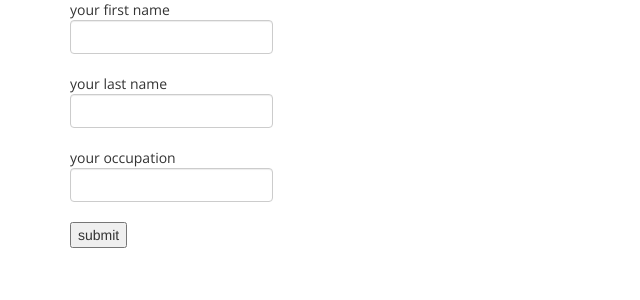
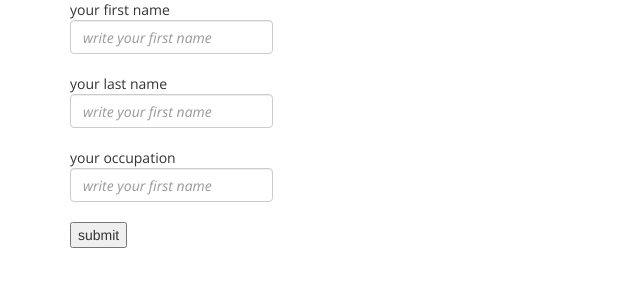
Before and after one commit to anam5233/backend-projects, a PHP site: page / in a window 1280 px wide. Shown: the part 63-363 px from the top of the page, without its empty margins (0-640 px from the left). Run offline with PHP 8.4, Linux system fonts and the light colour scheme.

Commit message:
form with required

```diff
--- a/project_1/index.php
+++ b/project_1/index.php
@@ -29,19 +29,19 @@ include "mydb_connection.php";
 			<form action="<?php echo $_SERVER['PHP_SELF'] ?>" method="post">
 				<div class="form-group">
 					<label for="f_name">your first name
-						<input type="text" name="f_name" id="f_name" class="form-control">
+						<input type="text" name="f_name" id="f_name" class="form-control" placeholder="write your first name" required>
 					</label>
 				</div>
 
 				<div class="form-group">
 					<label for="l_name">your last name
-						<input type="text" name="l_name" id="l_name" class="form-control">
+						<input type="text" name="l_name" id="l_name" class="form-control" placeholder="write your first name" required>
 					</label>
 				</div>
 
 				<div class="form-group">
 					<label for="occupation">your occupation
-						<input type="text" name="occupation" id="occupation" class="form-control">
+						<input type="text" name="occupation" id="occupation" class="form-control" placeholder="write your first name" required>
 					</label>
 				</div>
 
```
